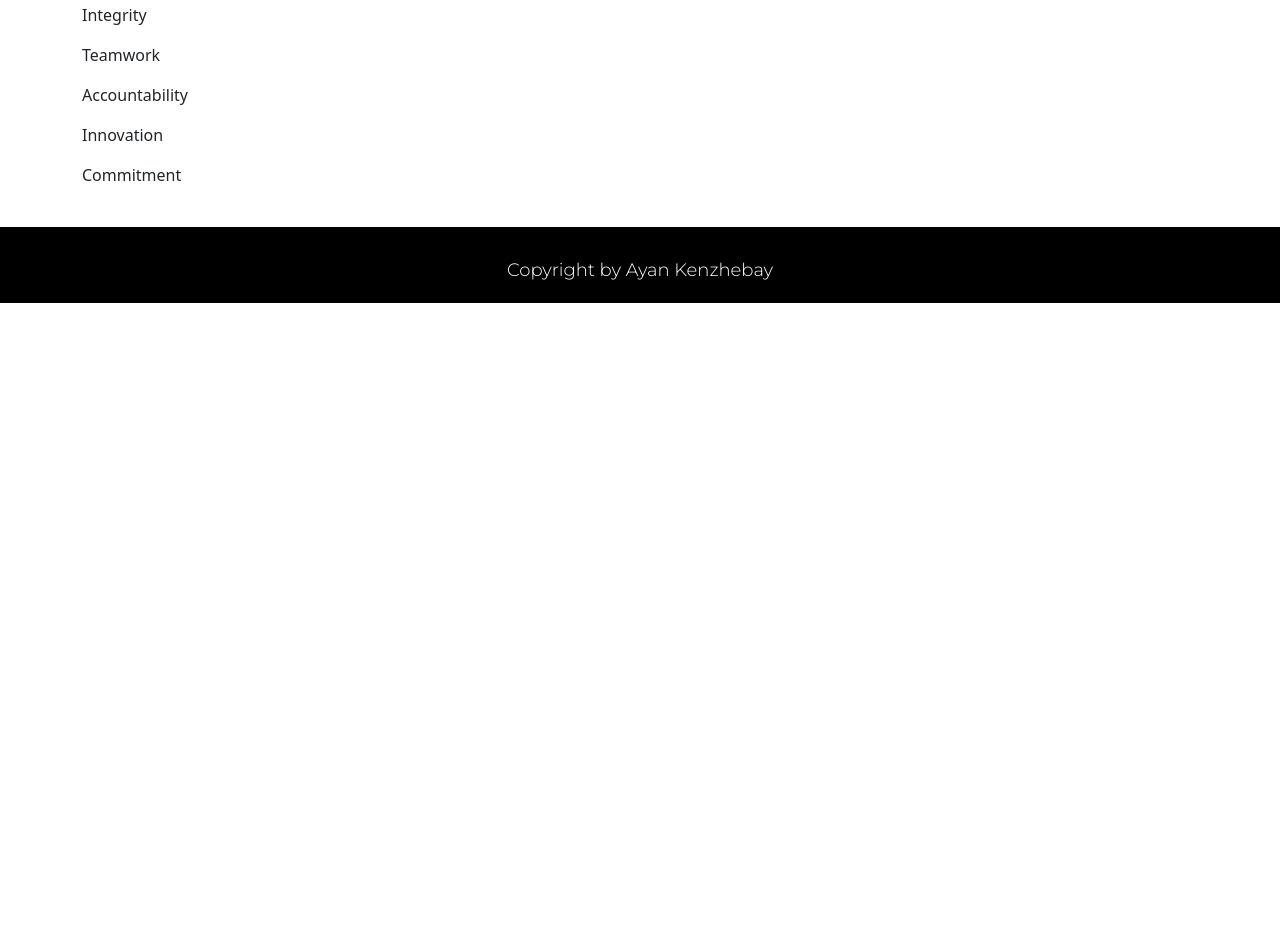
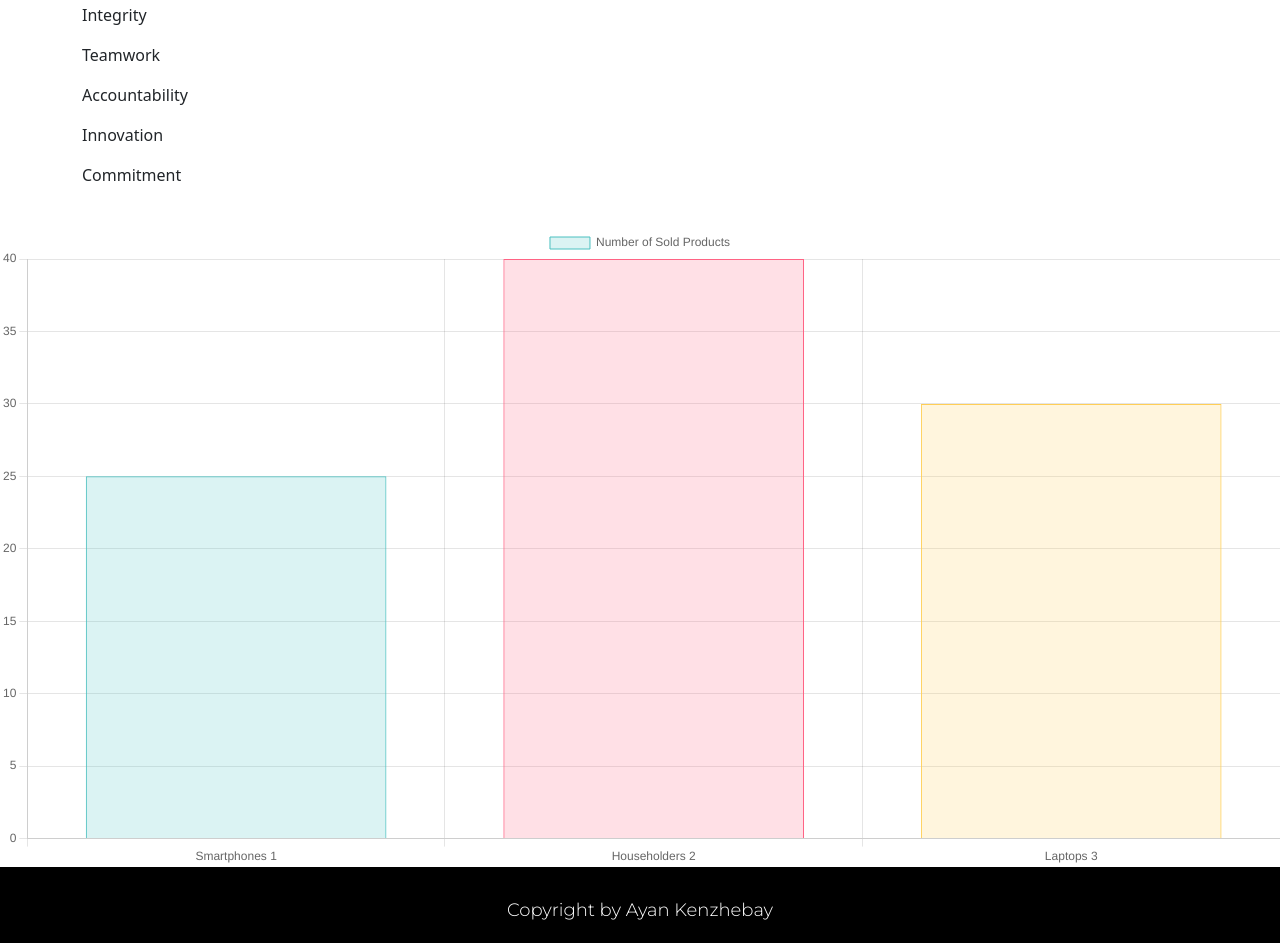
Before and after one commit to ayankenzhebay4/assignmnent44, a plain HTML site: page about.html in a window 1280 px wide. Shown: the part 483-1426 px from the top of the page. Before the commit the page ends 800 px from the top, so only its background shows below. Drawn offline with nearby package versions, Linux system fonts and the light colour scheme.

Commit message:
Add files via upload

```diff
--- a/about.html
+++ b/about.html
@@ -25,6 +25,8 @@
             font-family: Montserrat;
         }
     </style>
+    <script src="https://cdn.jsdelivr.net/npm/chart.js"></script>
+
 </head>
 <body>
     <script src="https://cdn.jsdelivr.net/npm/bootstrap@5.3.2/dist/js/bootstrap.bundle.min.js" integrity="sha384-C6RzsynM9kWDrMNeT87bh95OGNyZPhcTNXj1NW7RuBCsyN/o0jlpcV8Qyq46cDfL" crossorigin="anonymous"></script>
@@ -81,7 +83,38 @@
 
     </div>
 <br>
+<canvas id="myChart" width="400" height="200"></canvas>
 </main>
+<script>
+    const chartData = {
+        labels: ['Smartphones 1', 'Householders 2', 'Laptops 3',],
+        datasets: [
+            {
+                label: 'Number of Sold Products',
+                data: [25, 40, 30, 15],
+                backgroundColor: ['rgba(75, 192, 192, 0.2)', 'rgba(255, 99, 132, 0.2)', 'rgba(255, 206, 86, 0.2)', 'rgba(54, 162, 235, 0.2)'],
+                borderColor: ['rgba(75, 192, 192, 1)', 'rgba(255, 99, 132, 1)', 'rgba(255, 206, 86, 1)', 'rgba(54, 162, 235, 1)'],
+                borderWidth: 1,
+            },
+        ],
+    };
+
+    const ctx = document.getElementById('myChart').getContext('2d');
+
+
+    const myChart = new Chart(ctx, {
+        type: 'bar',
+        data: chartData,
+        options: {
+            scales: {
+                y: {
+                    beginAtZero: true,
+                },
+            },
+        },
+    });
+</script>
+
 <footer>
     <br>
     <p>Copyright by Ayan Kenzhebay</p>
```
Also changed, not shown: index.html (+11 -0 lines).
